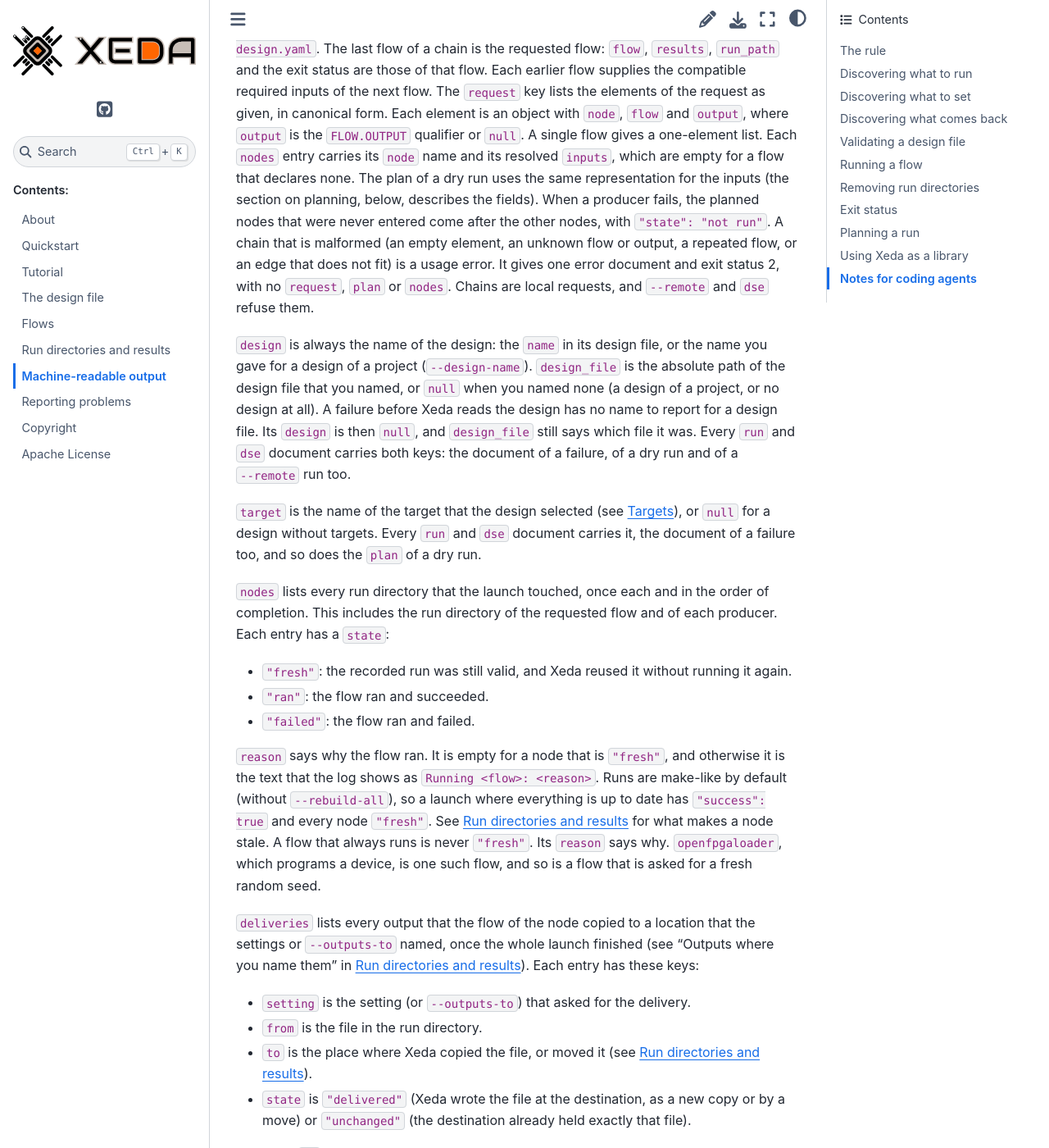
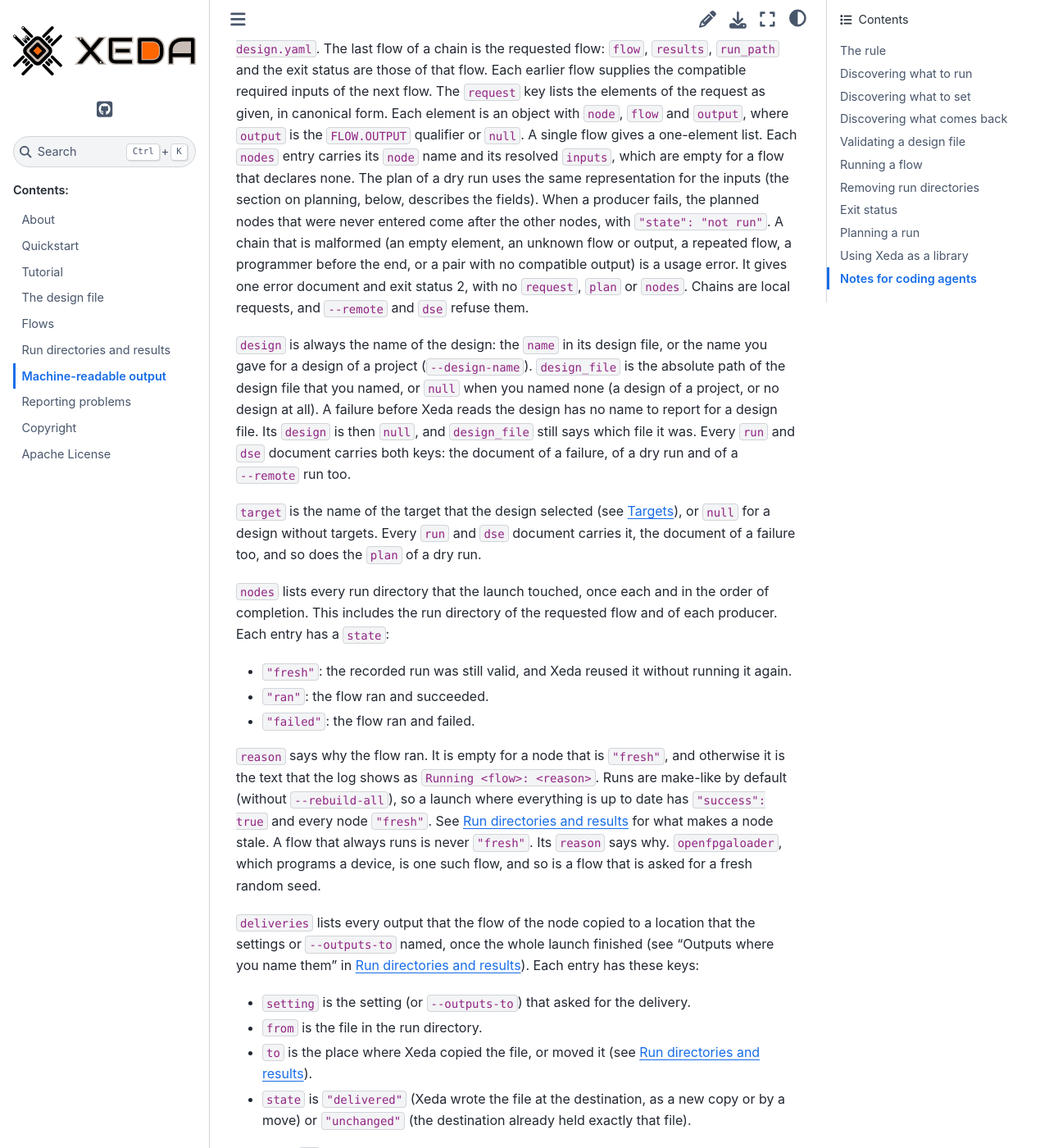
Before and after one commit to XedaHQ/xeda, a Sphinx documentation site: the page built from docs/machine-readable.rst, in a window 1280 px wide and 1400 px high, scrolled down 5839 px. Shown: the whole window at 82% size. Built offline with Sphinx 7.4.7 and the Sphinx Book theme 1.1.4, drawn with Linux system fonts in a browser that asks for light colours; some of the changed text lies outside the part shown.

Commit message:
Restore three details of the run-directory and JSON pages, and cut two repeated closers

```diff
--- a/docs/machine-readable.rst
+++ b/docs/machine-readable.rst
@@ -271,9 +271,9 @@
 uses the same representation for the inputs (the section on planning, below, describes the fields).
 When a producer fails, the planned nodes that were never entered come after the other nodes, with
 ``"state": "not run"``. A chain that is malformed (an empty element, an unknown flow or output, a
-repeated flow, or an edge that does not fit) is a usage error. It gives one error document and exit
-status 2, with no ``request``, ``plan`` or ``nodes``. Chains are local requests, and ``--remote``
-and ``dse`` refuse them.
+repeated flow, a programmer before the end, or a pair with no compatible output) is a usage error.
+It gives one error document and exit status 2, with no ``request``, ``plan`` or ``nodes``. Chains
+are local requests, and ``--remote`` and ``dse`` refuse them.
 
 ``design`` is always the name of the design: the ``name`` in its design file, or the name you gave
 for a design of a project (``--design-name``). ``design_file`` is the absolute path of the design
@@ -312,7 +312,7 @@
   or ``"unchanged"`` (the destination already held exactly that file).
 
 The list is ``[]`` for a node with nothing to deliver. A node that is up to date still lists its
-deliveries, because delivery follows the outcome of a node, not whether its tool ran.
+deliveries, because delivery depends on the outcome of the node, whether or not its tool ran.
 
 The records of declared outputs appear as ``results.outputs`` in the CLI document and as the
 top-level ``outputs`` key in ``results.json``. Each enabled output that the flow actually produced
```
Also changed, not shown: docs/run-directories.rst (+5 -5 lines).
